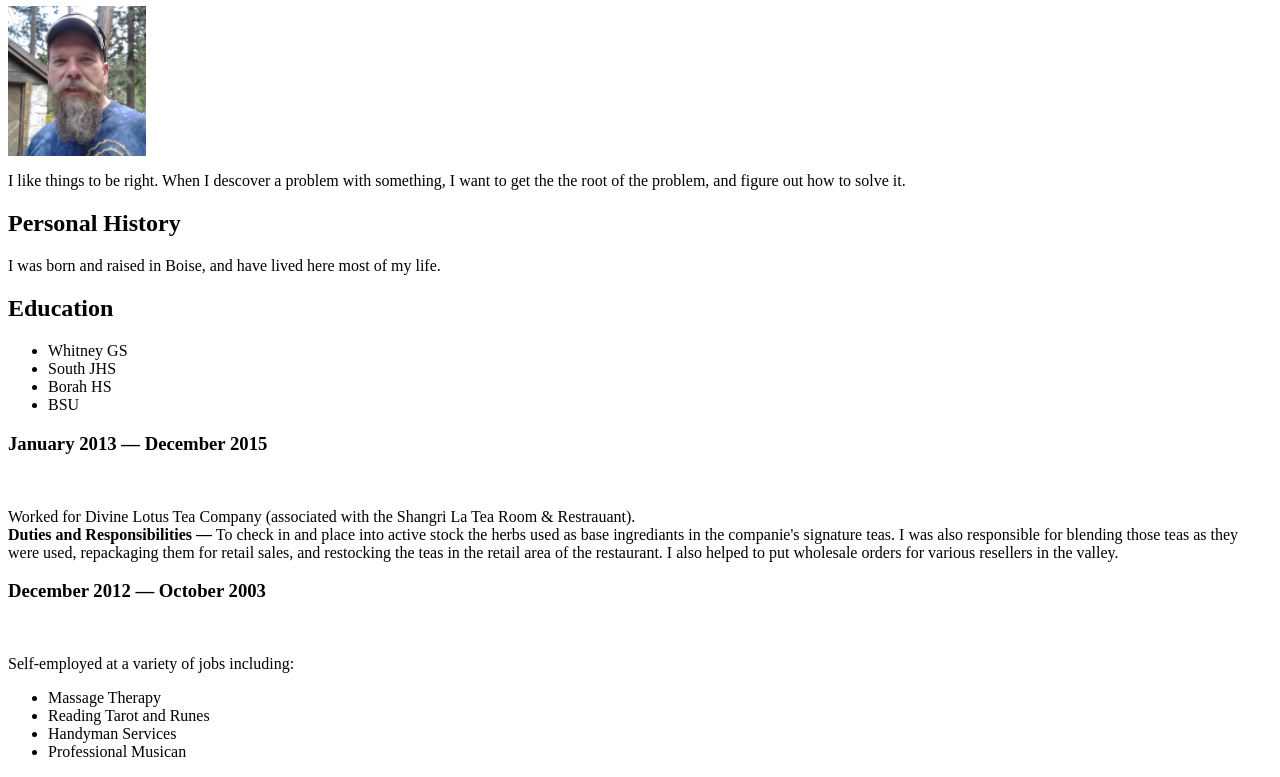
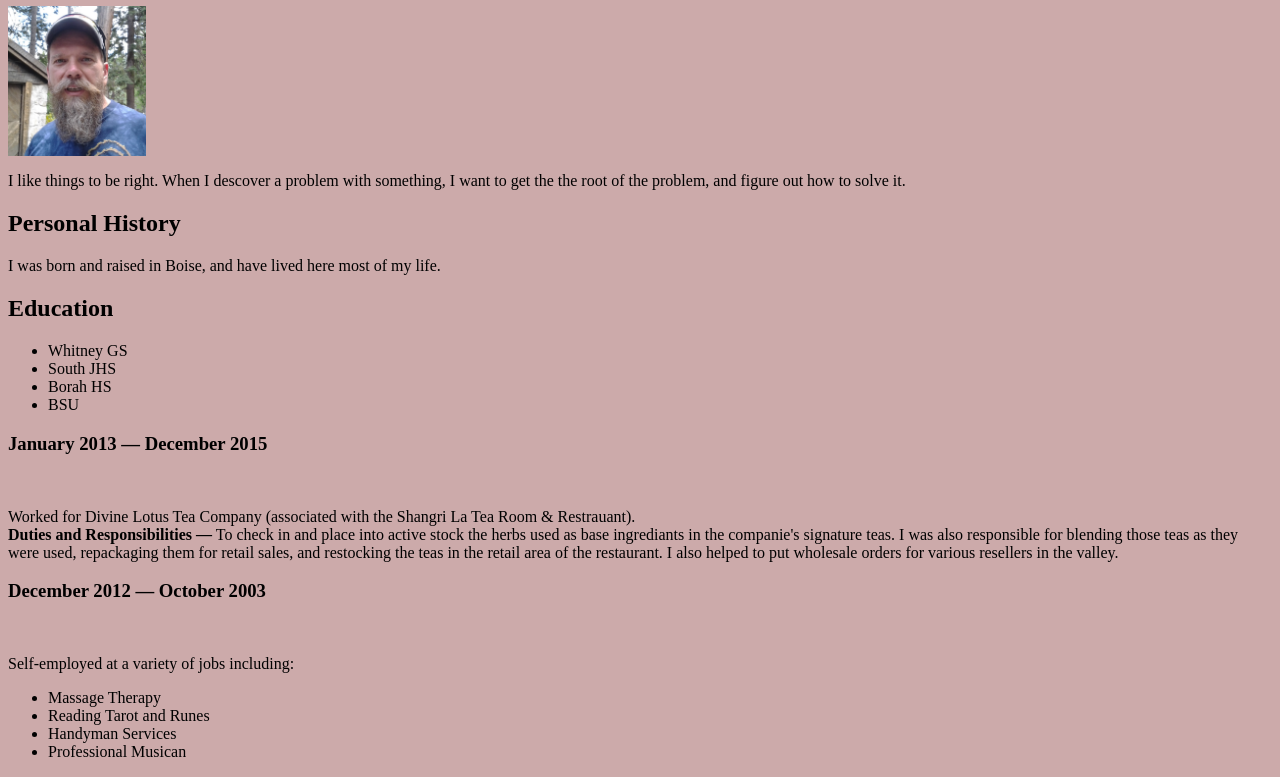
Before and after one commit to BertAllen/resume2, a plain HTML site: page index.html in a window 1280 px wide. Shown: the part 60-837 px from the top of the page. Drawn offline with Linux system fonts and the light colour scheme.

Commit message:
Half-done resume

```diff
--- a/index.html
+++ b/index.html
@@ -2,6 +2,11 @@
 <head>
     <meta charset="UTF-8">
     <title>Bert's Resume</title>
+    <style>
+        body{
+            background-color: #caa
+        }
+    </style>
 </head>
 <body>
     <h1>Bert Allen</h1>
```
